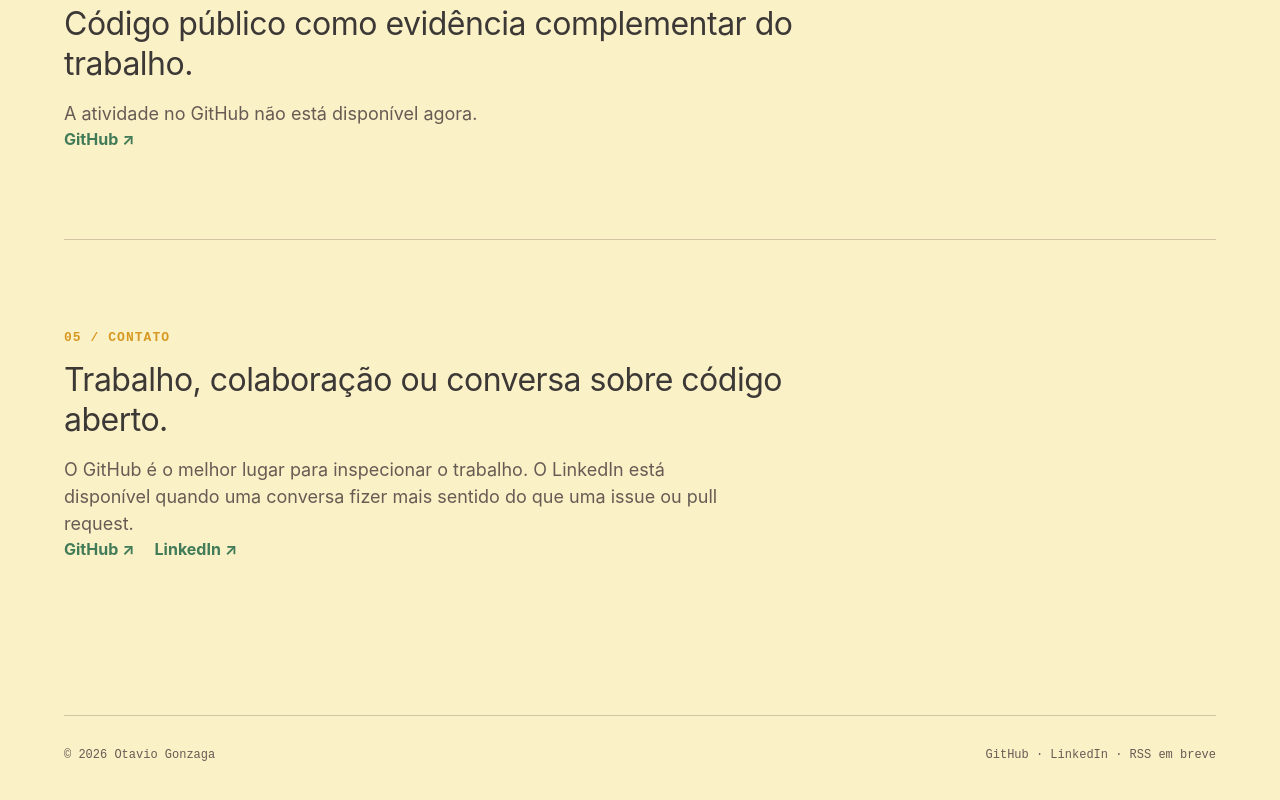
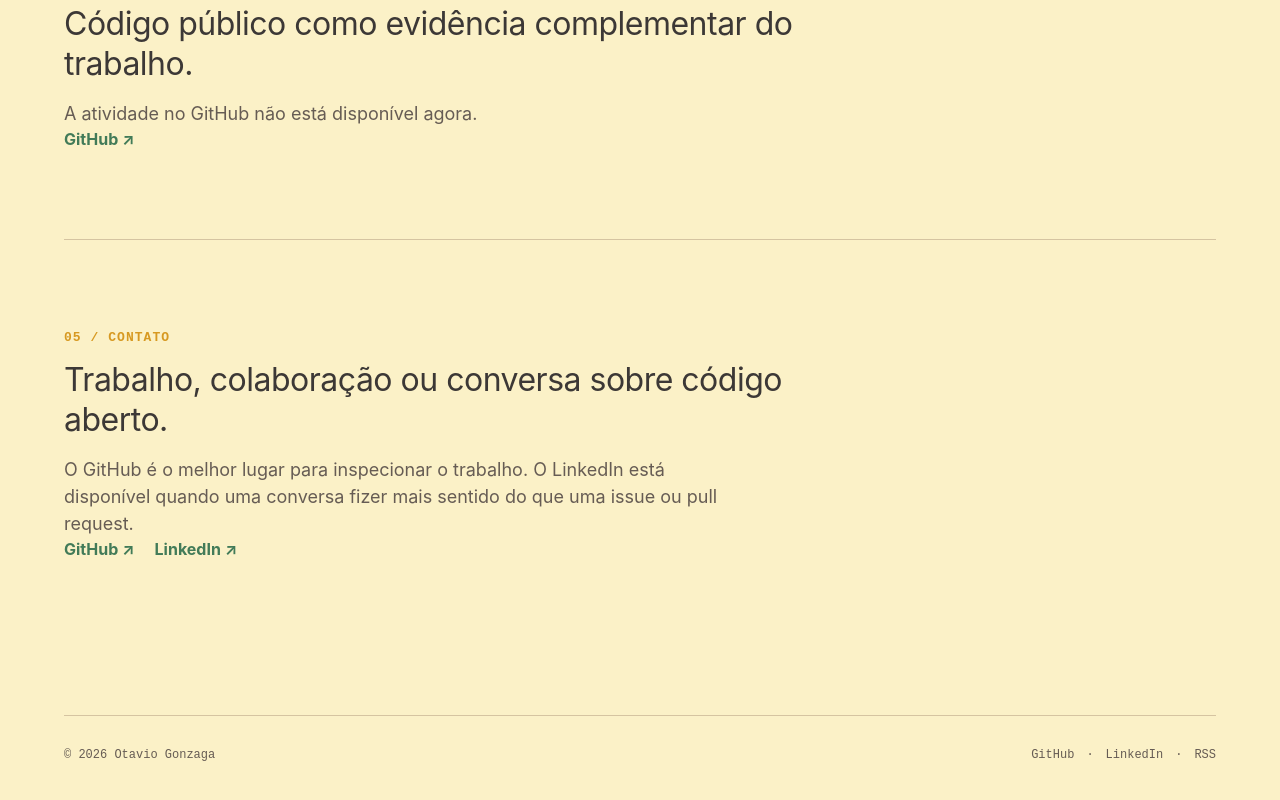
Before and after one commit to OtavioGonzaga/otaviogonzaga.dev, a Next.js app: page / in a window 1280 px wide. Shown: the part 1759-2559 px from the top of the page. Built offline with nearby package versions, Linux system fonts and the light colour scheme; no server answers.

Commit message:
feat: add functional footer links and rss feed

```diff
--- a/src/app/globals.css
+++ b/src/app/globals.css
@@ -345,6 +345,11 @@ small {
     12px "IBM Plex Mono",
     monospace;
 }
+.footer-links {
+  display: flex;
+  align-items: center;
+  gap: 0.75rem;
+}
 .preference-trigger {
   border: 0;
   background: transparent;
@@ -433,6 +438,9 @@ small {
     flex-direction: column;
     gap: 1rem;
   }
+  .footer-links {
+    flex-wrap: wrap;
+  }
   .hero {
     padding-block: 4rem;
   }
--- a/src/app/page.tsx
+++ b/src/app/page.tsx
@@ -126,7 +126,17 @@ export default async function Home() {
       </main>
       <footer className="site-footer shell">
         <span>© 2026 Otavio Gonzaga</span>
-        <span>{copy.footerLinks}</span>
+        <nav aria-label={copy.contact} className="footer-links">
+          <a href={profile.githubUrl} rel="noreferrer" target="_blank">
+            GitHub
+          </a>
+          <span aria-hidden="true">·</span>
+          <a href={profile.linkedinUrl} rel="noreferrer" target="_blank">
+            LinkedIn
+          </a>
+          <span aria-hidden="true">·</span>
+          <a href="/rss.xml">{copy.rss}</a>
+        </nav>
       </footer>
       <script
         dangerouslySetInnerHTML={{
--- /dev/null
+++ b/src/app/rss.xml/route.ts
@@ -0,0 +1,21 @@
+import { absoluteUrl, siteConfig } from "@/shared/config/site";
+
+const rss = `<?xml version="1.0" encoding="UTF-8"?>
+<rss version="2.0">
+  <channel>
+    <title>${siteConfig.name}</title>
+    <link>${absoluteUrl("/")}</link>
+    <description>${siteConfig.description}</description>
+    <language>pt-BR</language>
+    <atom:link href="${absoluteUrl("/rss.xml")}" rel="self" type="application/rss+xml" xmlns:atom="http://www.w3.org/2005/Atom" />
+  </channel>
+</rss>`;
+
+export function GET() {
+  return new Response(rss, {
+    headers: {
+      "Content-Type": "application/rss+xml; charset=utf-8",
+      "Cache-Control": "public, max-age=3600, s-maxage=3600",
+    },
+  });
+}
--- a/src/shared/i18n/dictionaries.ts
+++ b/src/shared/i18n/dictionaries.ts
@@ -46,7 +46,7 @@ export const dictionaries = {
     contactTitle: "Trabalho, colaboração ou conversa sobre código aberto.",
     contactDescription:
       "O GitHub é o melhor lugar para inspecionar o trabalho. O LinkedIn está disponível quando uma conversa fizer mais sentido do que uma issue ou pull request.",
-    footerLinks: "GitHub · LinkedIn · RSS em breve",
+    rss: "RSS",
   },
   en: {
     language: "Language",
@@ -95,7 +95,7 @@ export const dictionaries = {
     contactTitle: "Work, collaboration or open-source discussion.",
     contactDescription:
       "GitHub is the best place to inspect the work. LinkedIn is there when a conversation makes more sense than an issue or pull request.",
-    footerLinks: "GitHub · LinkedIn · RSS later",
+    rss: "RSS",
   },
 } as const;
 
--- a/src/shared/seo/metadata.ts
+++ b/src/shared/seo/metadata.ts
@@ -6,7 +6,10 @@ export const defaultMetadata: Metadata = {
   metadataBase: siteConfig.url,
   title: { default: `${siteConfig.name} — Software Engineer`, template: `%s | ${siteConfig.name}` },
   description: siteConfig.description,
-  alternates: { canonical: "/" },
+  alternates: {
+    canonical: "/",
+    types: { "application/rss+xml": absoluteUrl("/rss.xml") },
+  },
   openGraph: {
     type: "website",
     locale: "pt_BR",
```
Also changed, not shown: 2 other files (tests, documents, lock files or other folders).
